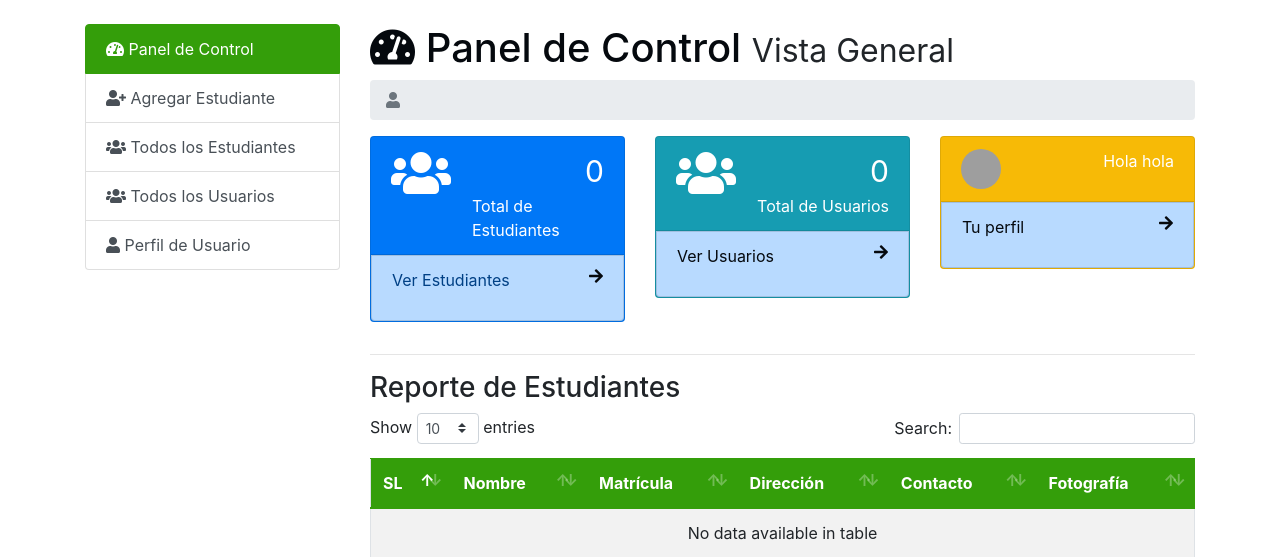
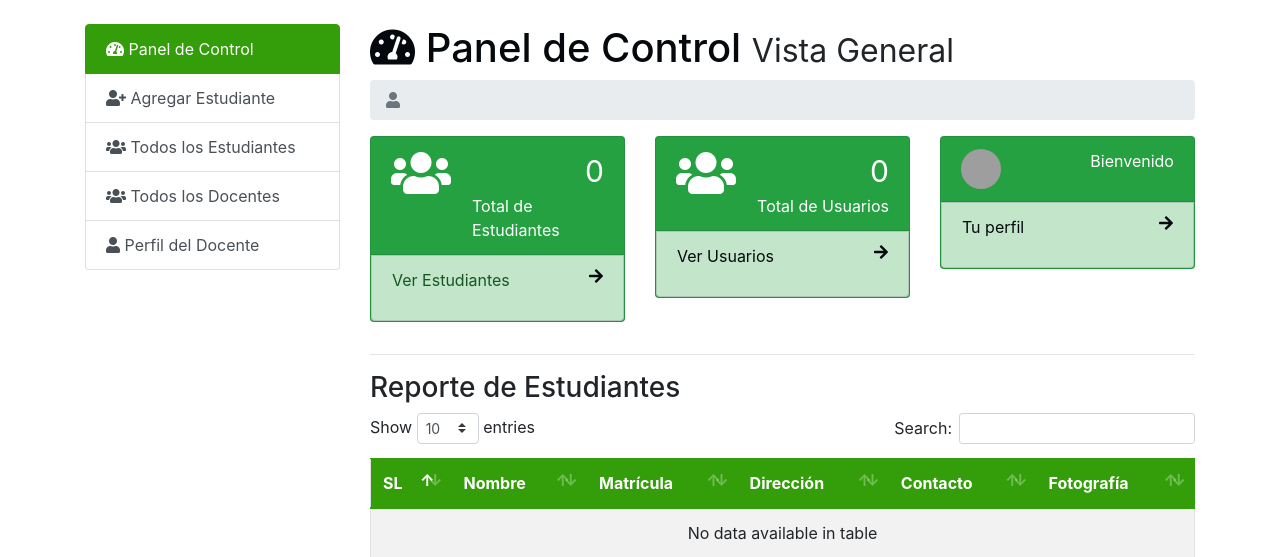
Before and after one commit to kevinkurt/SystemaNotasCompensar, a PHP site: page /admin/index.php in a window 1280 px wide. Shown: the part 86-643 px from the top of the page. Run offline with PHP 8.4, Linux system fonts and the light colour scheme; the visitor is signed in with stand-in values (Sample User, id 1); data that the repository does not hold is empty; some libraries are stand-ins or nearby versions; grey boxes are pictures that could not be loaded.

Commit message:
cambios definitivos

```diff
--- a/admin/all-users.php
+++ b/admin/all-users.php
@@ -8,7 +8,7 @@
      }
     }
 ?>
-<h1 class="text-primary"><i class="fas fa-users"></i>  Todos los Usuario<small class="text-warning"> Lista de Usuarios</small></h1>
+<h1 class="text-primary"><i class="fas fa-users"></i>  Todos los Docentes<small class="text-warning"> Lista de usuarios registrados</small></h1>
 <nav aria-label="breadcrumb">
   <ol class="breadcrumb">
      <li class="breadcrumb-item" aria-current="page"><a href="index.php">Panel de Control </a></li>
--- a/admin/dashboard.php
+++ b/admin/dashboard.php
@@ -18,7 +18,7 @@
 
 <div class="row student">
   <div class="col-sm-4">
-     <div class="card text-white bg-primary mb-3">
+     <div class="card text-white bg-success mb-3">
       <div class="card-header">
         <div class="row">
           <div class="col-sm-4">
@@ -31,7 +31,7 @@
           </div>
         </div>
       </div>
-      <div class="list-group-item-primary list-group-item list-group-item-action">
+      <div class="list-group-item-success list-group-item list-group-item-action">
         <div class="row">
           <div class="col-sm-8">
             <p class="">Ver Estudiantes</p>
@@ -45,7 +45,7 @@
   </div>
 
   <div class="col-sm-4">
-     <div class="card text-white bg-info mb-3">
+     <div class="card text-white bg-success mb-3">
       <div class="card-header">
         <div class="row">
           <div class="col-sm-4">
@@ -58,7 +58,7 @@
           </div>
         </div>
       </div>
-      <div class="list-group-item-primary list-group-item list-group-item-action">
+      <div class="list-group-item-success list-group-item list-group-item-action">
          <a href="index.php?page=all-users">
         <div class="row">
           <div class="col-sm-8">
@@ -74,7 +74,7 @@
   </div>
 
   <div class="col-sm-4">
-     <div class="card text-white bg-warning mb-3">
+     <div class="card text-white bg-success mb-3">
       <div class="card-header">
         <div class="row">
           <?php $usernameshow = $_SESSION['user_login']; $userspro = mysqli_query($db_con,"SELECT * FROM `users` WHERE `username`='$usernameshow';"); $userrow=mysqli_fetch_array($userspro); ?>
@@ -85,11 +85,11 @@
           <div class="col-sm-6">
 
             <div class="clearfix"></div>
-            <div class="float-sm-right">Hola hola</div>
+            <div class="float-sm-right">Bienvenido</div>
           </div>
         </div>
       </div>
-      <div class="list-group-item-primary list-group-item list-group-item-action">
+      <div class="list-group-item-success list-group-item list-group-item-action">
         <a href="index.php?page=user-profile">
         <div class="row">
           <div class="col-sm-8">
--- a/admin/edit-user.php
+++ b/admin/edit-user.php
@@ -23,12 +23,12 @@
   	}
   }
 ?>
-<h1 class="text-primary"><i class="fas fa-user-plus"></i>  Editar Información de Usuario<small class="text-warning"> Editar Usuario</small></h1>
+<h1 class="text-primary"><i class="fas fa-user-plus"></i>  Editar Información del Usuario<small class="text-warning"> Docente</small></h1>
 <nav aria-label="breadcrumb">
   <ol class="breadcrumb">
      <li class="breadcrumb-item" aria-current="page"><a href="index.php">Panel de Control </a></li>
      <li class="breadcrumb-item" aria-current="page"><a href="index.php?page=user-profile">Perfil de Usuario </a></li>
-     <li class="breadcrumb-item active" aria-current="page">Editar Perfil de Usuario</li>
+     <li class="breadcrumb-item active" aria-current="page">Editar Perfil de Docente</li>
   </ol>
 </nav>
 
--- a/admin/index.php
+++ b/admin/index.php
@@ -56,8 +56,8 @@ if (!isset($_SESSION['user_login'])) {
               </a>
               <a href="index.php?page=add-student" class="list-group-item list-group-item-action"><i class="fa fa-user-plus"></i> Agregar Estudiante</a>
               <a href="index.php?page=all-student" class="list-group-item list-group-item-action"><i class="fa fa-users"></i> Todos los Estudiantes</a>
-              <a href="index.php?page=all-users" class="list-group-item list-group-item-action"><i class="fa fa-users"></i> Todos los Usuarios</a>
-              <a href="index.php?page=user-profile" class="list-group-item list-group-item-action"><i class="fa fa-user"></i> Perfil de Usuario</a>
+              <a href="index.php?page=all-users" class="list-group-item list-group-item-action"><i class="fa fa-users"></i> Todos los Docentes</a>
+              <a href="index.php?page=user-profile" class="list-group-item list-group-item-action"><i class="fa fa-user"></i> Perfil del  Docente</a>
             </div>
           </div>
           <div class="col-md-9">
--- a/admin/user-profile.php
+++ b/admin/user-profile.php
@@ -9,7 +9,7 @@ $user=  $_SESSION['user_login'];
      }
     }
 ?>
-<h1 class="text-primary"><i class="fas fa-user"></i>  Perfil de Usuario</h1>
+<h1 class="text-primary"><i class="fas fa-user"></i>  Perfil Del Docente</h1>
 <nav aria-label="breadcrumb">
   <ol class="breadcrumb">
      <li class="breadcrumb-item" aria-current="page"><a href="index.php">Panel de Control </a></li>
```
Also changed, not shown: admin/add-student.php (+5 -7 lines), admin/editstudent.php (+6 -8 lines), admin/register.php (+15 -3 lines), index.php (+8 -13 lines), admin/images/10124340202021-10-15-10-16.jpg (added), 1 other file.
